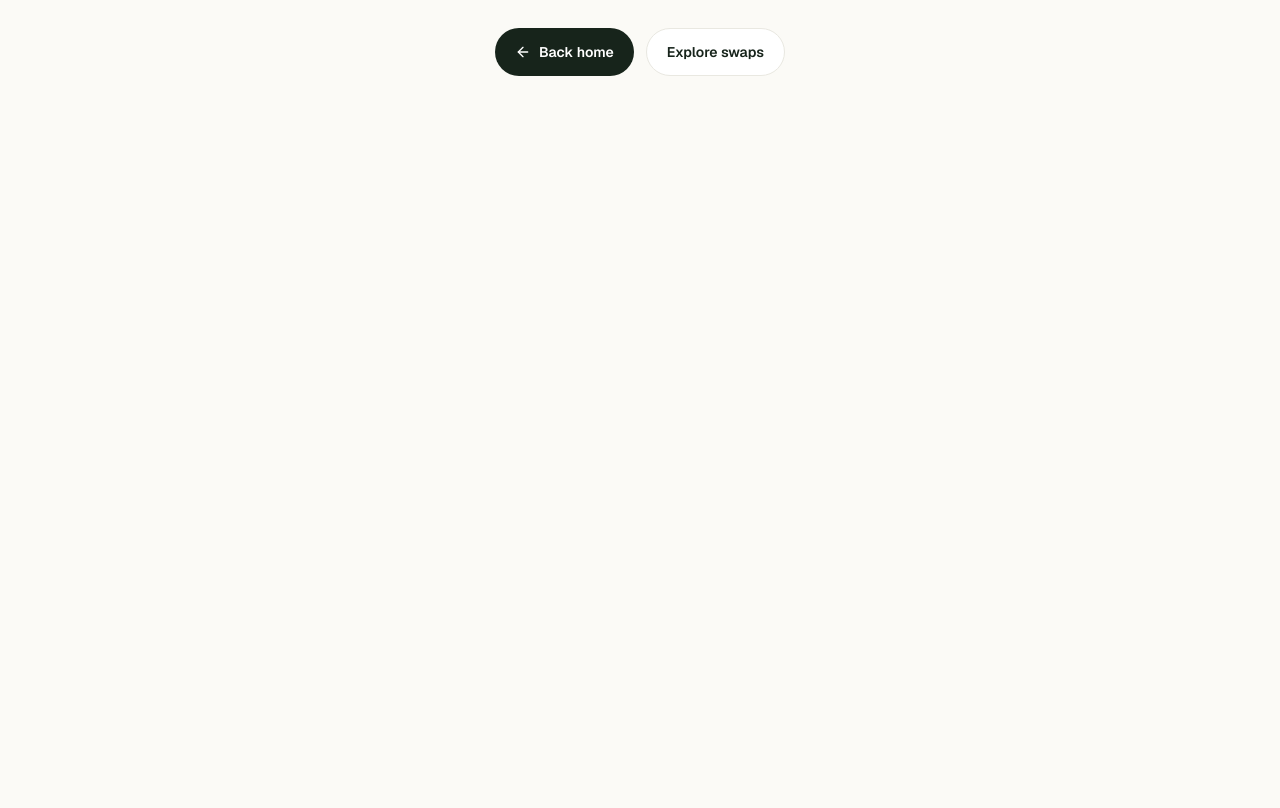
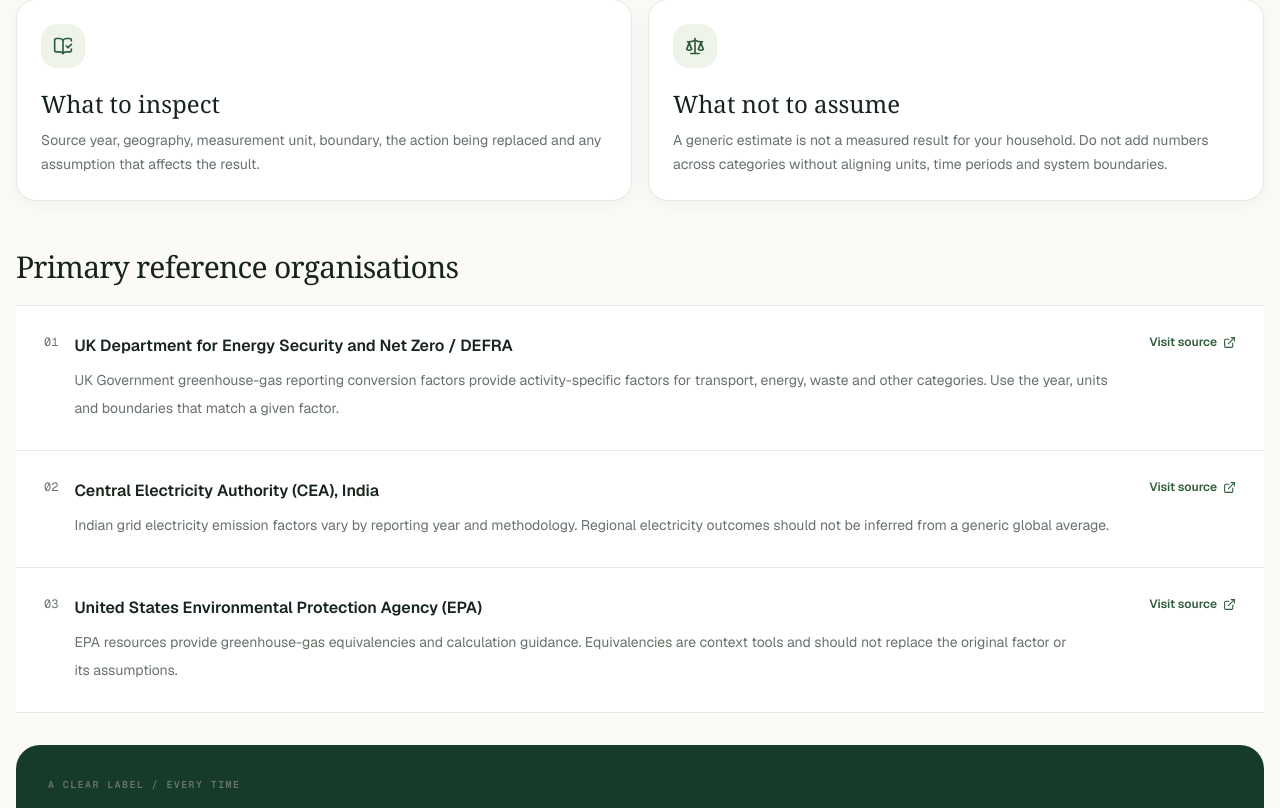
Before and after one commit to akashsharmapb09-cpu/sustainable-app, a Next.js app: page /methodology in a window 1280 px wide. Before the commit this address had no page. Shown: the part 512-1320 px from the top of the page. Before the commit the page ends 800 px from the top, so only its background shows below. Built offline with nearby package versions, Linux system fonts and the light colour scheme.

Commit message:
build: add methodology and legal pages

```diff
--- /dev/null
+++ b/app/(marketing)/methodology/page.tsx
@@ -0,0 +1,18 @@
+import Link from 'next/link';
+import { ArrowUpRight, BookOpenCheck, ExternalLink, Scale } from 'lucide-react';
+
+export const metadata = { title: 'Methodology & data sources', description: 'How GreenSwap describes source factors, assumptions and uncertainty.' };
+
+const sources = [
+  { name: 'UK Department for Energy Security and Net Zero / DEFRA', detail: 'UK Government greenhouse-gas reporting conversion factors provide activity-specific factors for transport, energy, waste and other categories. Use the year, units and boundaries that match a given factor.', href: 'https://www.gov.uk/government/collections/government-conversion-factors-for-company-reporting' },
+  { name: 'Central Electricity Authority (CEA), India', detail: 'Indian grid electricity emission factors vary by reporting year and methodology. Regional electricity outcomes should not be inferred from a generic global average.', href: 'https://cea.nic.in/' },
+  { name: 'United States Environmental Protection Agency (EPA)', detail: 'EPA resources provide greenhouse-gas equivalencies and calculation guidance. Equivalencies are context tools and should not replace the original factor or its assumptions.', href: 'https://www.epa.gov/energy/greenhouse-gas-equivalencies-calculator' },
+];
+
+export default function MethodologyPage() {
+  return <section className="container-shell py-12 sm:py-16 lg:py-20"><p className="eyebrow">METHOD / SHOW YOUR WORK</p><h1 className="mt-4 max-w-4xl font-serif text-5xl leading-[.98] tracking-editorial sm:text-6xl lg:text-7xl">Evidence-aware. Context-first. Honest about uncertainty.</h1><p className="mt-5 max-w-2xl text-base leading-7 text-muted">Environmental advice is only useful when the assumptions are clear. GreenSwap aims to link claims to source documents and distinguish published factors from illustrative UI.</p>
+    <div className="mt-10 grid gap-4 md:grid-cols-2"><div className="card-edge p-6"><span className="grid h-11 w-11 place-items-center rounded-2xl bg-[#eef4ea] text-moss"><BookOpenCheck size={20}/></span><h2 className="mt-5 font-serif text-2xl">What to inspect</h2><p className="mt-2 text-sm leading-6 text-muted">Source year, geography, measurement unit, boundary, the action being replaced and any assumption that affects the result.</p></div><div className="card-edge p-6"><span className="grid h-11 w-11 place-items-center rounded-2xl bg-[#eef4ea] text-moss"><Scale size={20}/></span><h2 className="mt-5 font-serif text-2xl">What not to assume</h2><p className="mt-2 text-sm leading-6 text-muted">A generic estimate is not a measured result for your household. Do not add numbers across categories without aligning units, time periods and system boundaries.</p></div></div>
+    <h2 className="mt-12 font-serif text-3xl tracking-tight">Primary reference organisations</h2><div className="mt-5 divide-y divide-line border-y border-line bg-white">{sources.map((source,index)=><article key={source.name} className="grid gap-4 p-5 sm:grid-cols-[auto,1fr,auto] sm:items-start sm:p-7"><span className="font-mono text-xs text-muted">0{index+1}</span><div><h3 className="font-semibold">{source.name}</h3><p className="mt-2 text-sm leading-7 text-muted">{source.detail}</p></div><Link href={source.href} target="_blank" rel="noreferrer" className="inline-flex items-center gap-1.5 text-xs font-semibold text-moss">Visit source <ExternalLink size={13}/></Link></article>)}</div>
+    <div className="mt-8 rounded-3xl bg-moss-dark p-6 text-white sm:p-8"><p className="eyebrow text-emerald-200">A CLEAR LABEL / EVERY TIME</p><h2 className="mt-3 font-serif text-3xl">The 0.7t graphic is illustrative.</h2><p className="mt-3 max-w-2xl text-sm leading-6 text-white/70">That figure is a social-share example, not a personal saving calculated from an activity log. Demo points represent interaction only and are not a unit of environmental impact.</p><Link href="/faq" className="mt-5 inline-flex items-center gap-2 text-sm font-semibold">Read the FAQ <ArrowUpRight size={14}/></Link></div>
+  </section>;
+}
```
